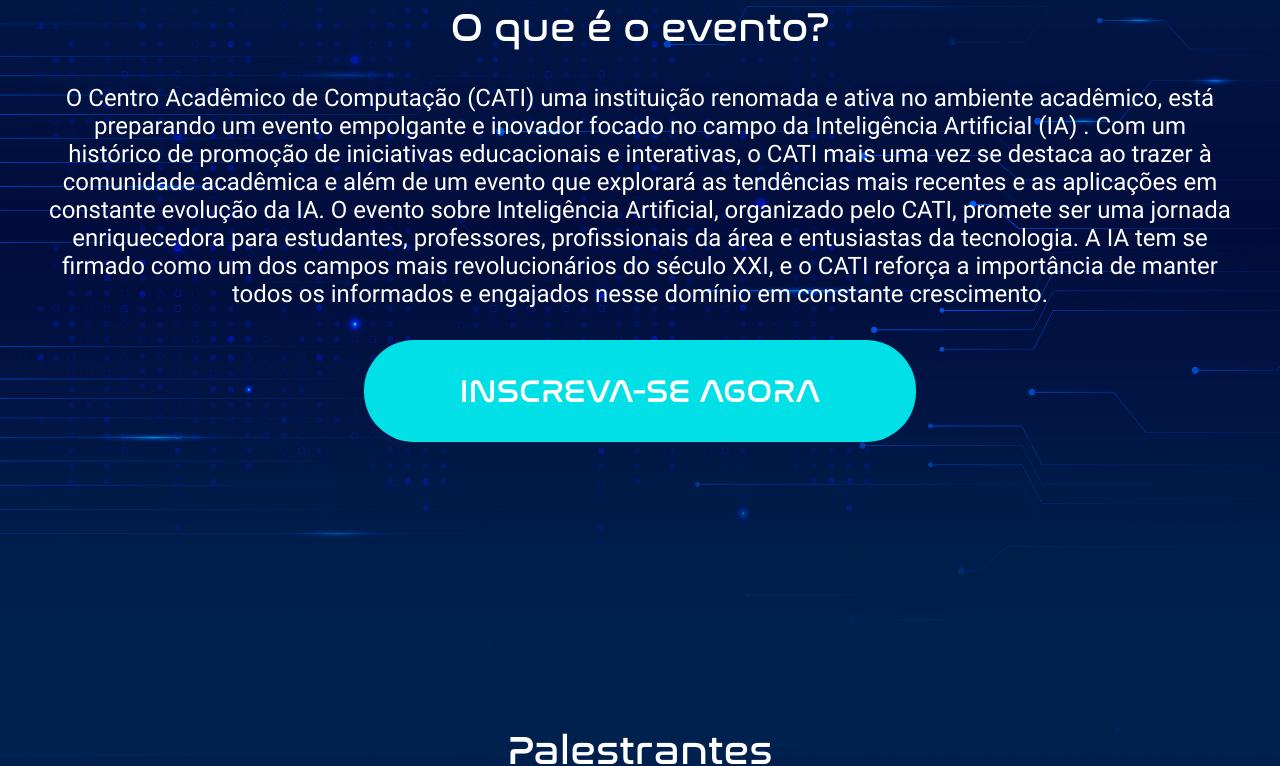
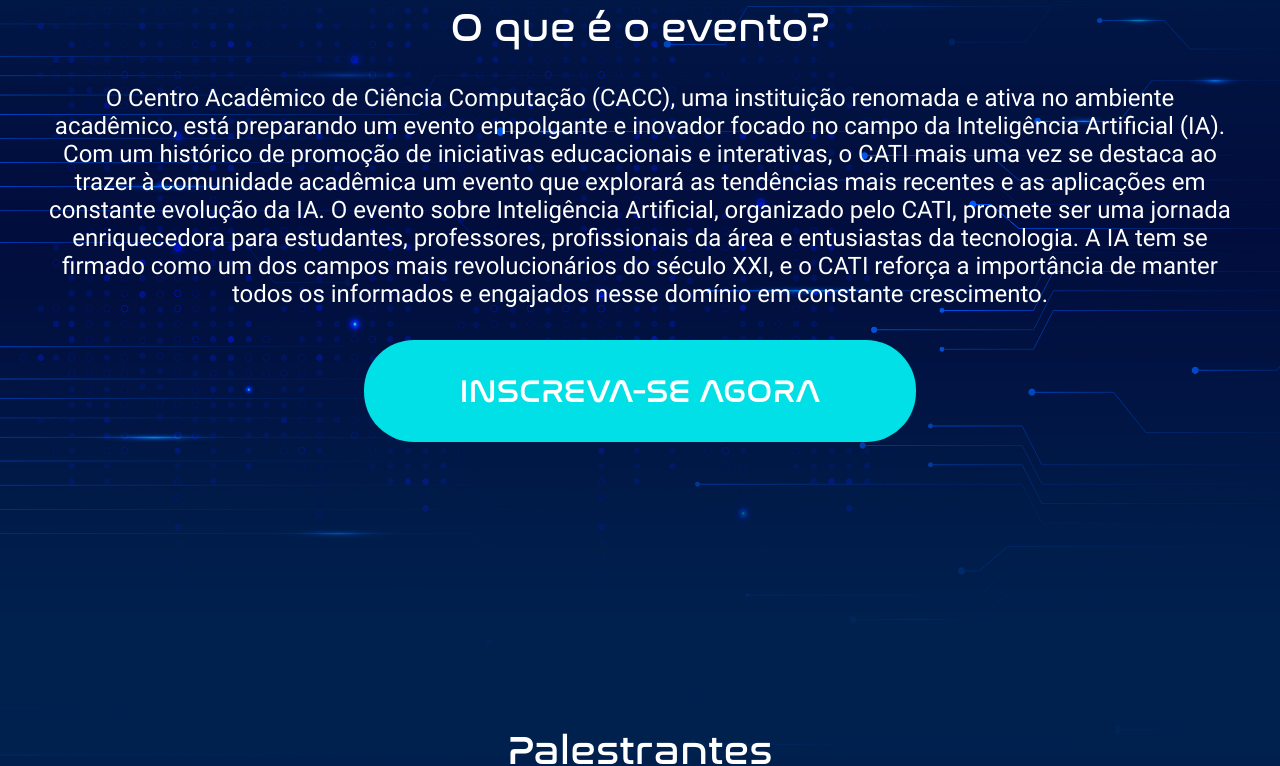
Before and after one commit to CATI-2023/frontend, a React (Vite) app: page / in a window 1280 px wide. Shown: the part 1017-1783 px from the top of the page. Built offline with nearby package versions, Linux system fonts and the light colour scheme.

Commit message:
fix datas de artigos na seção de artigos

```diff
--- a/src/pages/Home/components/Artigos/index.tsx
+++ b/src/pages/Home/components/Artigos/index.tsx
@@ -17,16 +17,15 @@
 
 export function ArtigosSection() {
   let datasImportantes = [
-    "Submissão de arquivo do artigo completo: até 20/10/2023",
-    "Registro de artigos resumidos: até 12/10/2023",
-    "Submissão de arquivo do artigo completo: até 20/10/2023",
-    "Registro de artigos resumidos: até 12/10/2023",
+    "Registro de artigo completo: até 18/10/2023",
+    "Submissão de arquivo do artigo completo: até 22/10/2023",
+    "Registro de artigo resumido: até 18/10/2023",
     "Submissão de arquivo do artigo resumido: até 22/10/2023",
-    "Registro de minicurso: até 12/10/2023",
-    "Submissão de arquivo do minicurso: até 22/10/2023",
-    "Notificação dos autores (artigos completos, artigos resumidos e minicursos): até 28/10/2023",
+    "Registro de minicurso: até 18/10/2023",
+    "Submissão de arquivo do minicurso: até 24/10/2023",
+    "Notificação dos autores (artigos completos, artigos resumidos e minicursos): até 31/10/2023",
     "Envio da versão final dos artigos (completos e resumidos) e minicursos aprovados: até 05/11/2023",
-    "Apresentação dos artigos e minicursos: 09 /11/2023",
+    "Apresentação dos artigos e minicursos: 09/11/2023",
     "Disponibilização dos anais: a partir de 15/12/2023",
   ];
 
--- a/src/pages/Home/components/SecondSection/SecondSection.tsx
+++ b/src/pages/Home/components/SecondSection/SecondSection.tsx
@@ -23,16 +23,16 @@
       >
         <h3 className="primary-text-second-section">O que é o evento?</h3>
         <p className="second-text-second-section">
-          O Centro Acadêmico de Computação (CATI) uma instituição renomada e
-          ativa no ambiente acadêmico, está preparando um evento empolgante e
-          inovador focado no campo da Inteligência Artificial (IA) . Com um
-          histórico de promoção de iniciativas educacionais e interativas, o
-          CATI mais uma vez se destaca ao trazer à comunidade acadêmica e além
-          de um evento que explorará as tendências mais recentes e as aplicações
-          em constante evolução da IA. O evento sobre Inteligência Artificial,
-          organizado pelo CATI, promete ser uma jornada enriquecedora para
-          estudantes, professores, profissionais da área e entusiastas da
-          tecnologia. A IA tem se firmado como um dos campos mais
+          O Centro Acadêmico de Ciência Computação (CACC), uma instituição
+          renomada e ativa no ambiente acadêmico, está preparando um evento
+          empolgante e inovador focado no campo da Inteligência Artificial (IA).
+          Com um histórico de promoção de iniciativas educacionais e
+          interativas, o CATI mais uma vez se destaca ao trazer à comunidade
+          acadêmica um evento que explorará as tendências mais recentes e as
+          aplicações em constante evolução da IA. O evento sobre Inteligência
+          Artificial, organizado pelo CATI, promete ser uma jornada
+          enriquecedora para estudantes, professores, profissionais da área e
+          entusiastas da tecnologia. A IA tem se firmado como um dos campos mais
           revolucionários do século XXI, e o CATI reforça a importância de
           manter todos os informados e engajados nesse domínio em constante
           crescimento.
```
